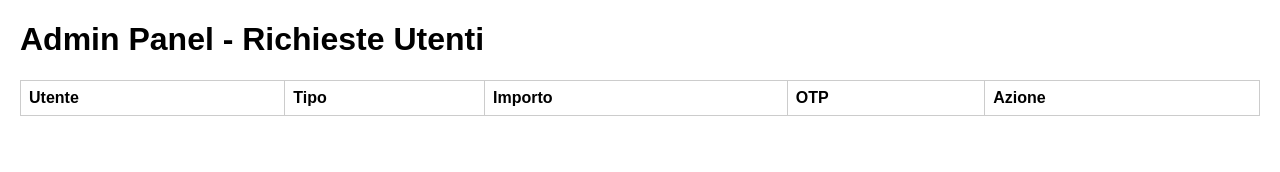
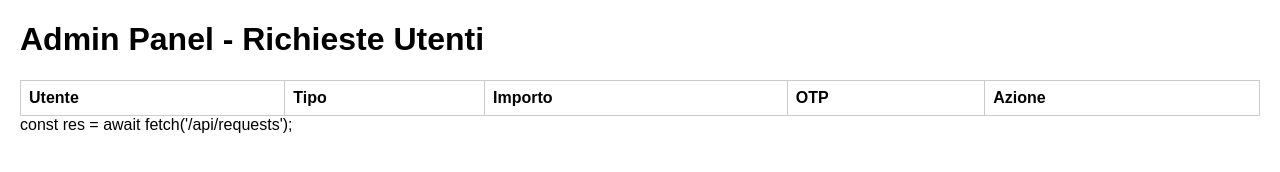
Before and after one commit to bit68467-wq/CUP-GPU, a plain HTML site: page Admin.html in a window 1280 px wide. Drawn offline with Linux system fonts and the light colour scheme; no server answers.

Commit message:
Add fetch request to Admin.html

```diff
--- a/Admin.html
+++ b/Admin.html
@@ -57,3 +57,5 @@
   </script>
 </body>
 </html>
+
+const res = await fetch('/api/requests');
```
